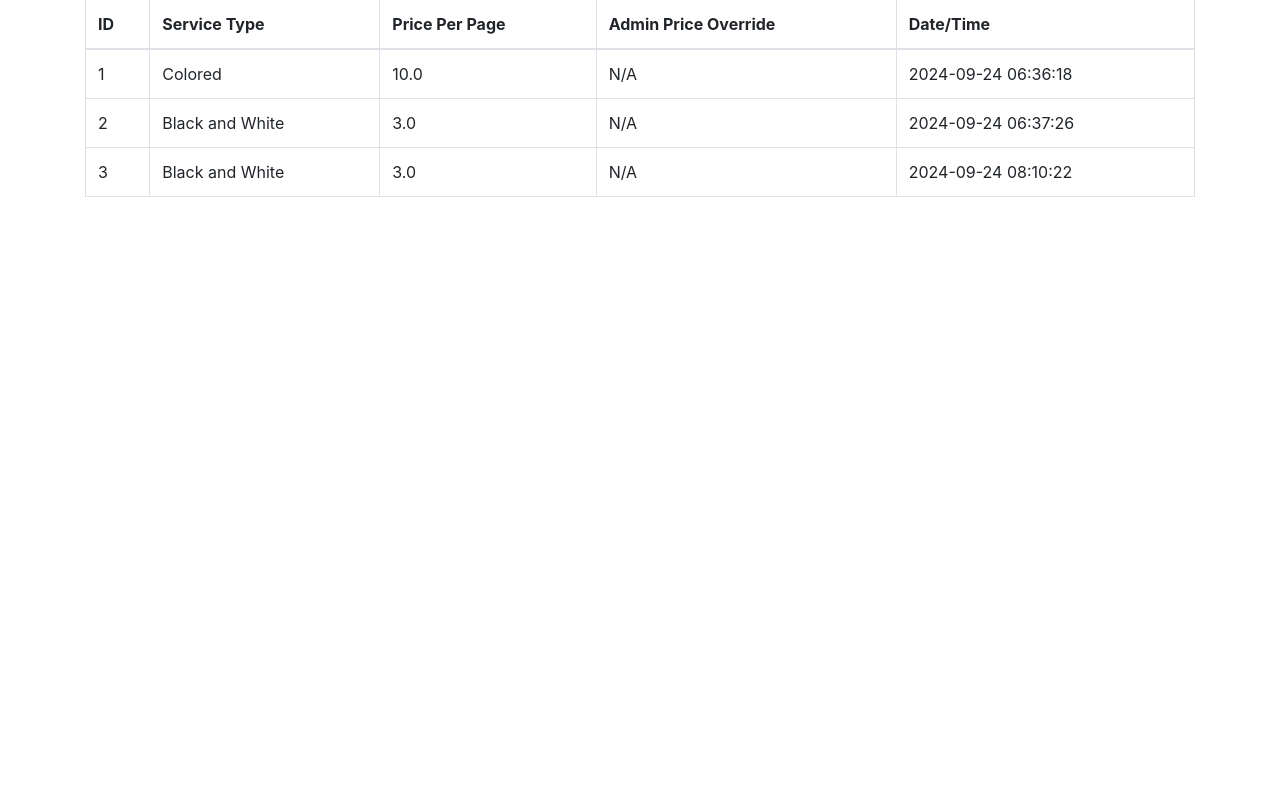
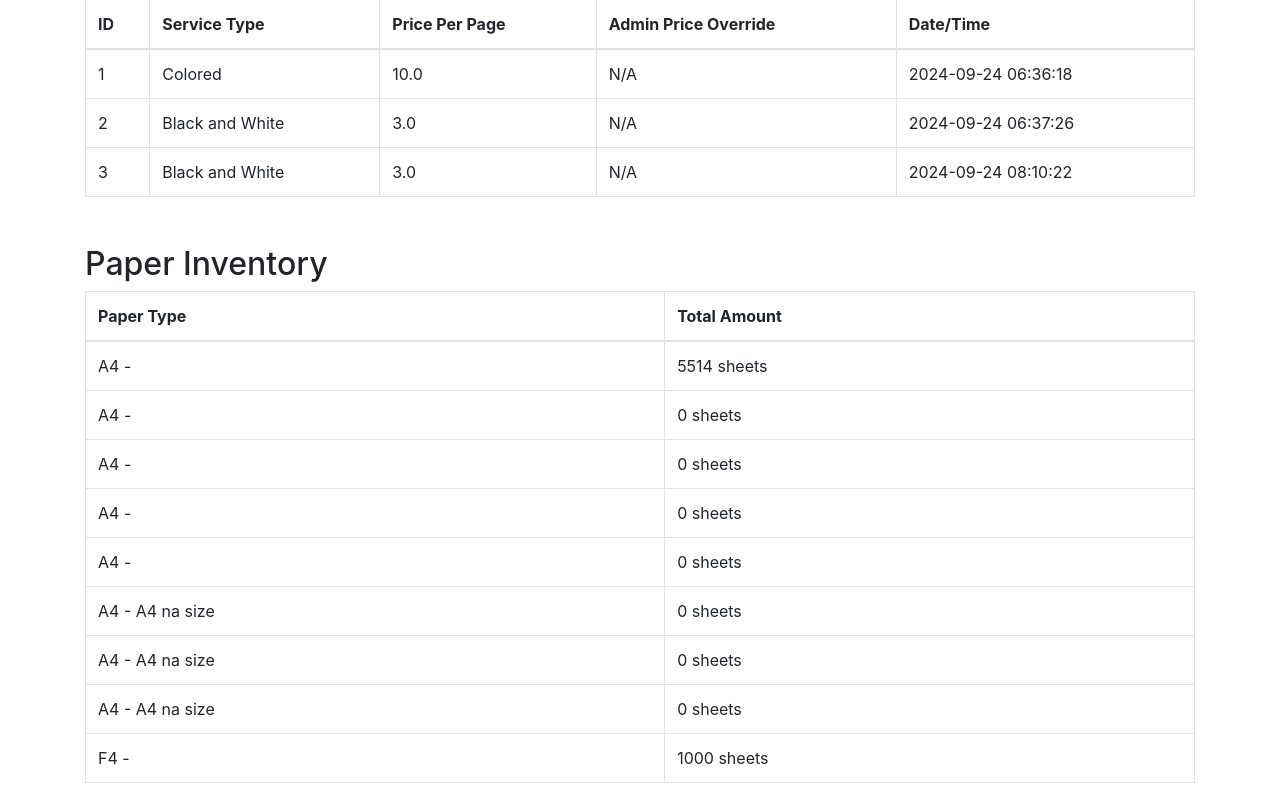
Before and after one commit to gabgab-v/IT_12, a Flask app: page /manage_printing_services in a window 1280 px wide. Shown: the part 159-958 px from the top of the page. Before the commit the page ends 356 px from the top, so only its background shows below. Run offline with Flask 3, Linux system fonts and the light colour scheme; some libraries are stand-ins or nearby versions.

Commit message:
nag update sa paper

```diff
--- a/app.py
+++ b/app.py
@@ -1199,8 +1199,48 @@
 # Manage Printing Services
 @app.route('/manage_printing_services')
 def manage_printing_services():
-    print_services = PrintService.query.all()
-    return render_template('manage_printing_services.html', print_services=print_services)
+    print_services = PrintService.query.all()  # Fetch all print services
+    paper_types = PaperType.query.all()        # Fetch all available paper types
+
+    # Fetch current paper inventory for each paper type
+    paper_inventory = PaperInventory.query.all()
+
+    # Combine paper types with their inventory data
+    paper_data = []
+    for paper_type in paper_types:
+        inventory = PaperInventory.query.filter_by(paper_type_id=paper_type.id).first()
+        paper_data.append({
+            'type': f"{paper_type.size} - {paper_type.description}",
+            'total_amount': inventory.rim_count if inventory else 0  # Default to 0 if no inventory found
+        })
+
+    return render_template('manage_printing_services.html',
+                           print_services=print_services,
+                           paper_inventory=paper_data  # Pass combined data to the template
+                           )
+
+# @app.route('/manage_printing_services')
+# def manage_printing_services():
+#     # Fetch all print services
+#     print_services = PrintService.query.all()
+
+#     # Fetch paper inventory (join with PaperType for type and description)
+#     paper_inventory = db.session.query(
+#         PaperType.size, PaperType.description, PaperInventory.rim_count
+#     ).join(PaperInventory, PaperType.id == PaperInventory.paper_type_id).all()
+
+#     # Calculate total paper amount (rim_count * 500 sheets per rim)
+#     paper_inventory_data = [
+#         {
+#             "type": f"{paper.size} - {paper.description}",
+#             "total_amount": paper.rim_count * 500  # Assuming 500 sheets per rim
+#         }
+#         for paper in paper_inventory
+#     ]
+
+#     return render_template('manage_printing_services.html', print_services=print_services, paper_inventory=paper_inventory_data)
+
+
 
 @app.route('/checkout_print_service', methods=['GET', 'POST'])
 def checkout_print_service():
@@ -1534,14 +1574,18 @@
             db.session.add(ink_inventory)
 
     # Handle paper restock
+    # Handle paper restock
     elif restock_type == 'paper':
         paper_type_id = request.form.get('paper_type_id')
-        print(f"Paper Type ID: {paper_type_id}")
 
         if not paper_type_id:
             flash('Please select a paper type!', 'danger')
             return redirect(url_for('manage_restock_events'))
 
+        # Use restock_location here
+        restock_location = request.form.get('restock_location')
+
+        # Fetch the paper inventory by paper_type_id
         paper_inventory = PaperInventory.query.filter_by(paper_type_id=paper_type_id).first()
 
         if paper_inventory:
@@ -1556,10 +1600,9 @@
                 individual_paper_count=restock_amount * 500,  # Assuming 500 sheets per rim
                 amount_spent=amount_spent,
                 paper_type_id=paper_type_id,
-                location_id=request.form['location_id']
+                location_id=restock_location  # Ensure restock location is used here
             )
             db.session.add(paper_inventory)
-
 
     # Handle load and GCash restocks
     elif restock_type in ['load', 'gcash']:
--- a/templates/manage_printing_services.html
+++ b/templates/manage_printing_services.html
@@ -48,6 +48,26 @@
                 {% endfor %}
             </tbody>
         </table>
+
+        <!-- Paper Inventory Table -->
+        <h2 class="mt-5">Paper Inventory</h2>
+        <table class="table table-bordered">
+            <thead>
+                <tr>
+                    <th>Paper Type</th>
+                    <th>Total Amount</th>
+                </tr>
+            </thead>
+            <tbody>
+                {% for paper in paper_inventory %}
+                <tr>
+                    <td>{{ paper.type }}</td>
+                    <td>{{ paper.total_amount }} sheets</td>  <!-- Display total sheets for the paper type -->
+                </tr>
+                {% endfor %}
+            </tbody>
+        </table>
+
     </div>
 
     <!-- Ink Type Modal -->
```
Also changed, not shown: templates/manage_restock_events.html (+26 -19 lines), instance/site.db.
